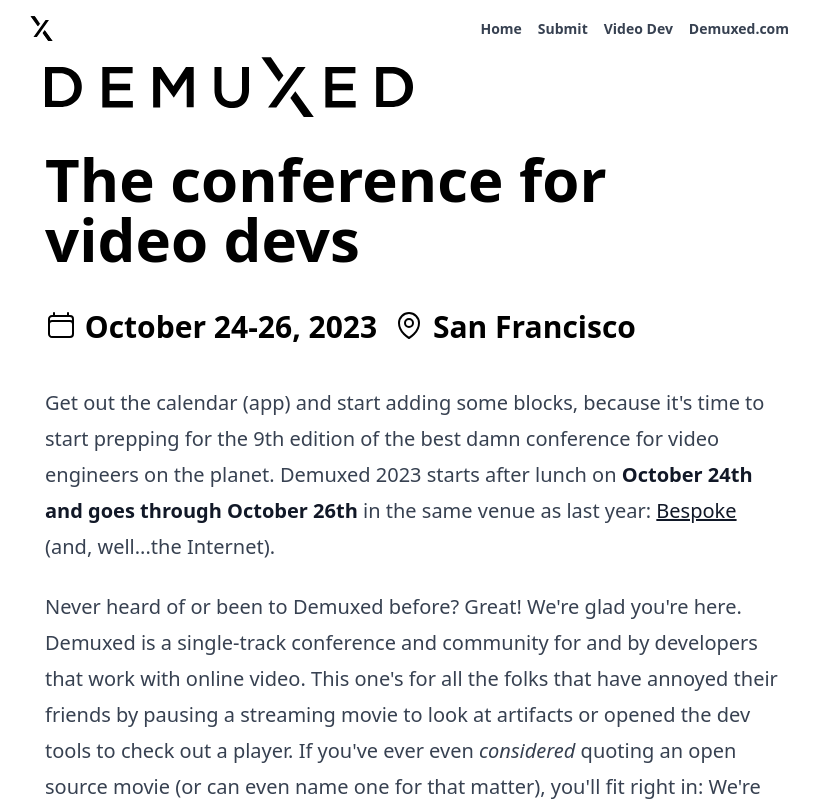
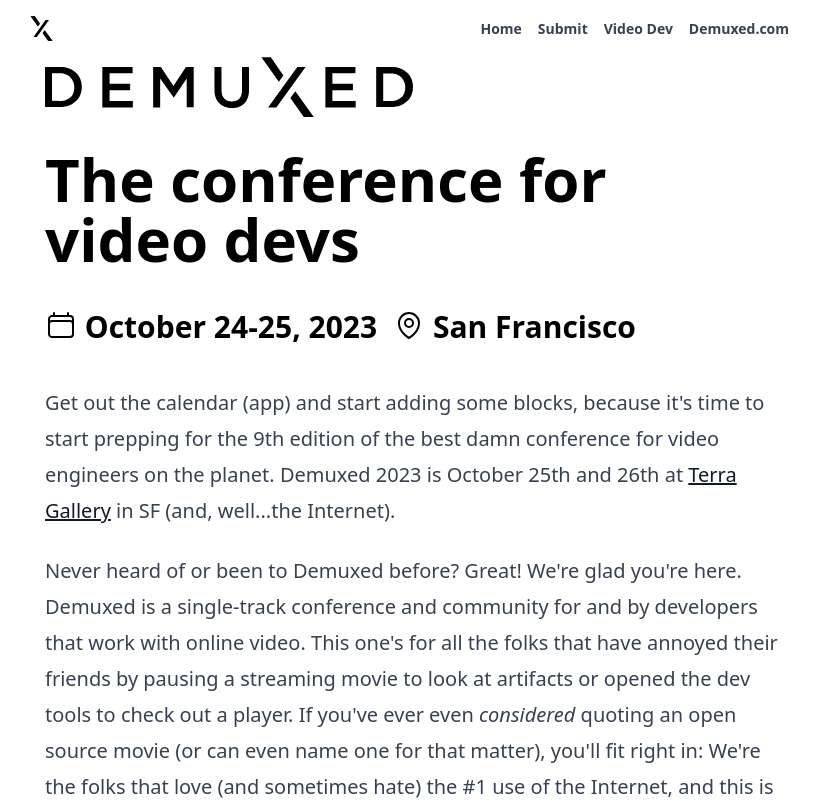
Before and after one commit to demuxed/2023.demuxed.com, a Next.js app: page / in a window 1280 px wide. Shown: the top 801 px of the page, without its empty margins (227-1046 px from the left). Built offline with nearby package versions, Linux system fonts and the light colour scheme.

Commit message:
update dates

```diff
--- a/pages/index.tsx
+++ b/pages/index.tsx
@@ -15,7 +15,7 @@
 				</Header>
 				<Header size={2} className="font-semibold mb-10">
 					<span className="inline-block pr-4 pt-4">
-						<CalendarIcon className="h-8 w-8 inline align-top" /> October 24-26, 2023
+						<CalendarIcon className="h-8 w-8 inline align-top" /> October 24-25, 2023
 					</span>
 					<span className="inline-block pt-4">
 						<MapPinIcon className="h-8 w-8 inline align-top" /> San Francisco
@@ -24,9 +24,8 @@
 				<div className="prose prose-xl">
 					<p>
 						Get out the calendar (app) and start adding some blocks, because it's time to start prepping for the 9th
-						edition of the best damn conference for video engineers on the planet. Demuxed 2023 starts after lunch on{' '}
-						<strong>October 24th and goes through October 26th</strong> in the same venue as last year:{' '}
-						<Link href="https://bespokesf.co/events-overview">Bespoke</Link> (and, well...the Internet).
+						edition of the best damn conference for video engineers on the planet. Demuxed 2023 is October 25th and 26th
+						at <Link href="https://terrasf.com/">Terra Gallery</Link> in SF (and, well...the Internet).
 					</p>
 
 					<p>
```
Also changed, not shown: 1 other file (tests, documents, lock files or other folders).
